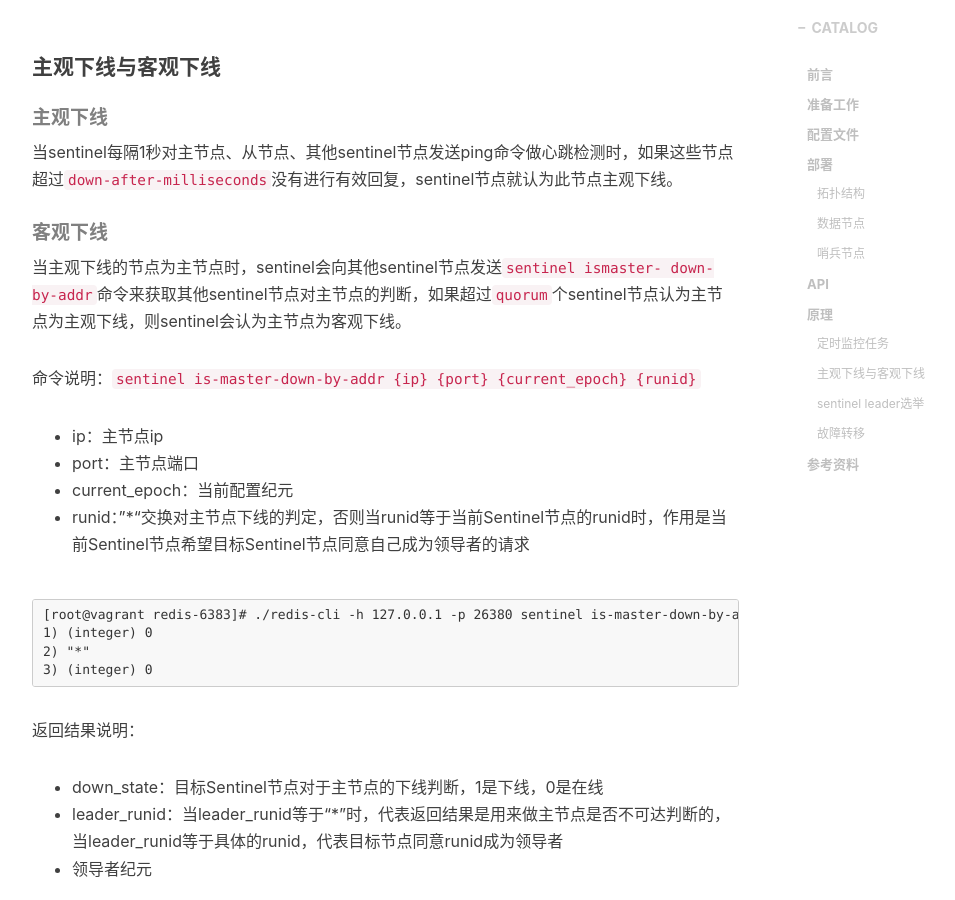
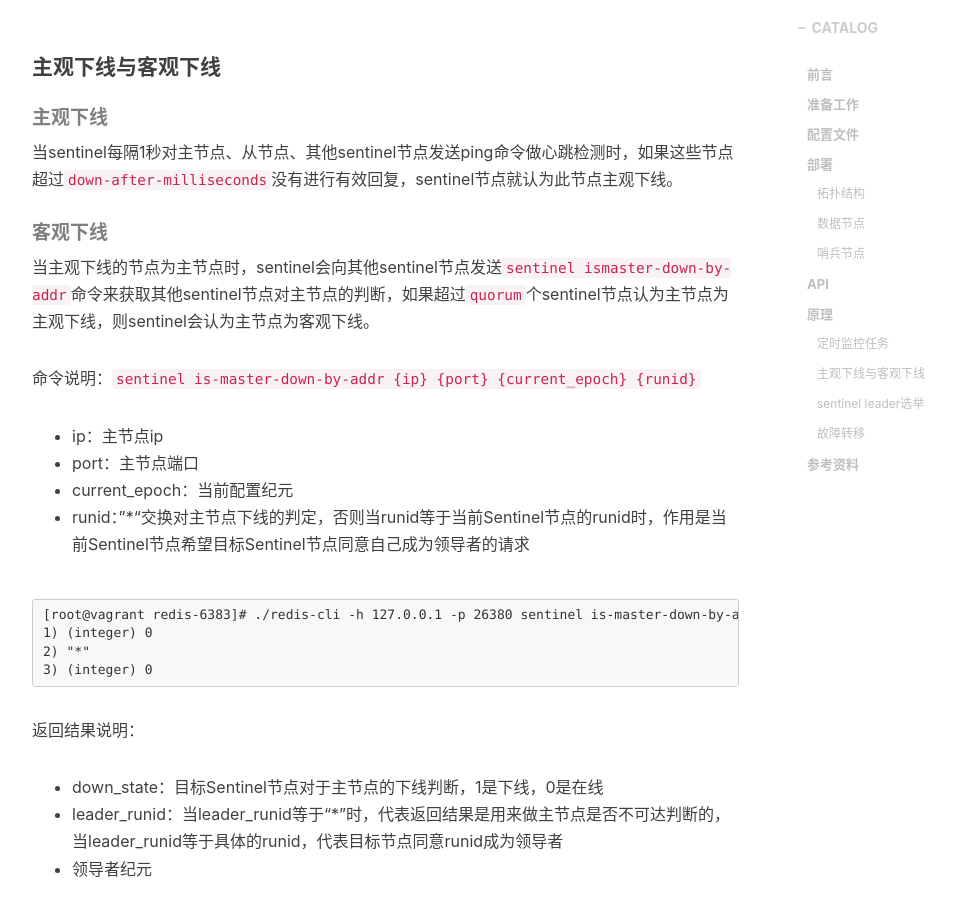
Before and after one commit to xuanxuan2016/xuanxuan2016.github.io, a Jekyll site: the page built from _posts/2018-10-09-redis-sentinel.md, in a window 1280 px wide and 900 px high, scrolled down 12009 px. Shown: the whole window, without its empty margins (233-1188 px from the left). Built offline with Jekyll 4.4.1, drawn with Linux system fonts in a browser that asks for light colours; nearby versions of some CDN libraries; comment, search, counter and statistics services are not loaded.

```diff
--- a/_posts/2018-10-09-redis-sentinel.md
+++ b/_posts/2018-10-09-redis-sentinel.md
@@ -60,7 +60,7 @@ root      4129     1  0 13:19 ?        00:00:00 ./redis-server *:6383
 		</tr>
 		<tr>
 			<td>port</td>
-			<td>d端口</td>
+			<td>端口</td>
 			<td>整数</td>
 		</tr>
 		<tr>
@@ -668,8 +668,7 @@ Reading messages... (press Ctrl-C to quit)
 ##### 客观下线
 
 <p>
-当主观下线的节点为主节点时，sentinel会向其他sentinel节点发送<code>sentinel ismaster-
-down-by-addr</code>命令来获取其他sentinel节点对主节点的判断，如果超过<code>quorum</code>个sentinel节点认为主节点为主观下线，则sentinel会认为主节点为客观下线。
+当主观下线的节点为主节点时，sentinel会向其他sentinel节点发送<code>sentinel ismaster-down-by-addr</code>命令来获取其他sentinel节点对主节点的判断，如果超过<code>quorum</code>个sentinel节点认为主节点为主观下线，则sentinel会认为主节点为客观下线。
 </p>
 
 <p>
```
